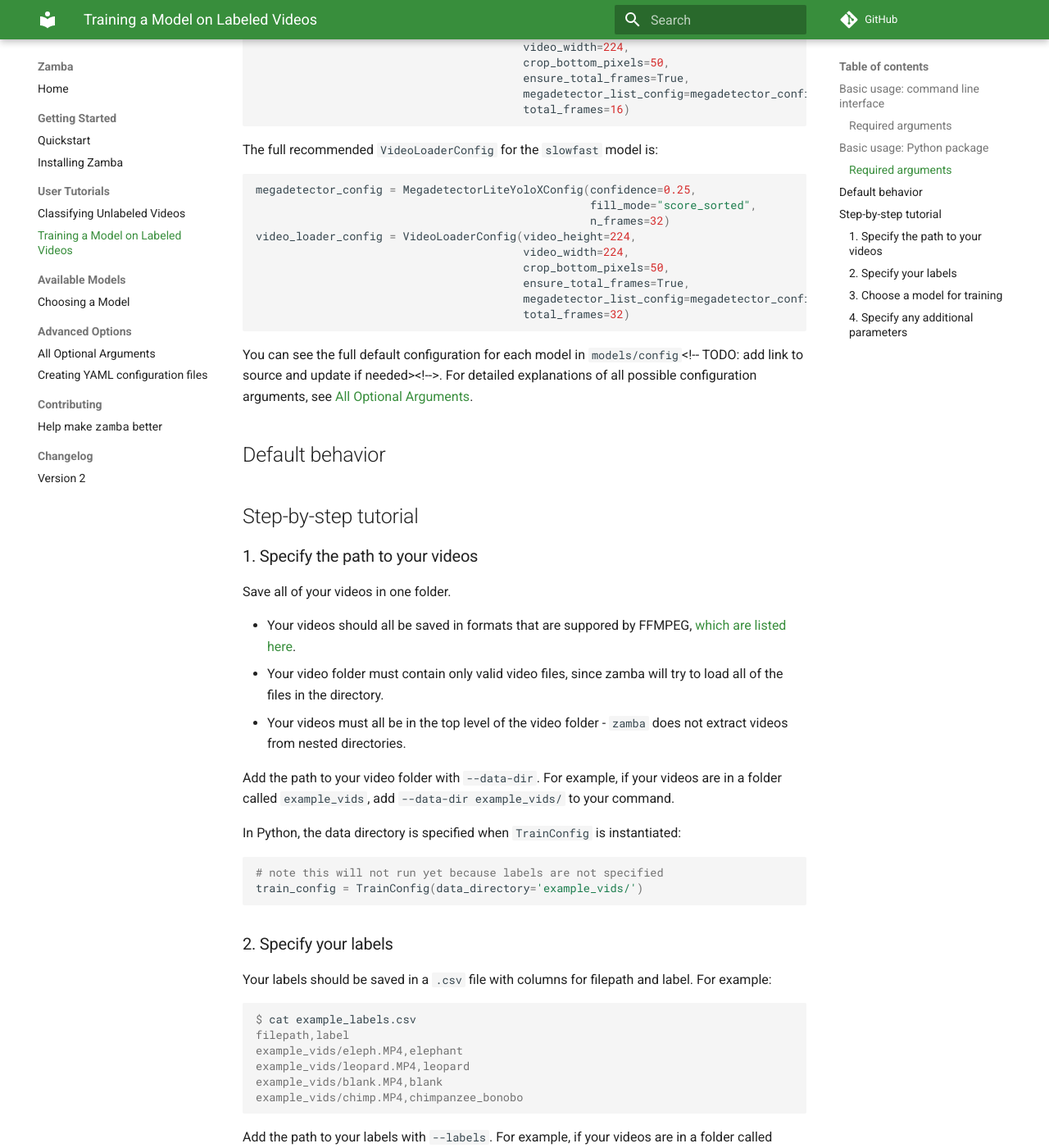
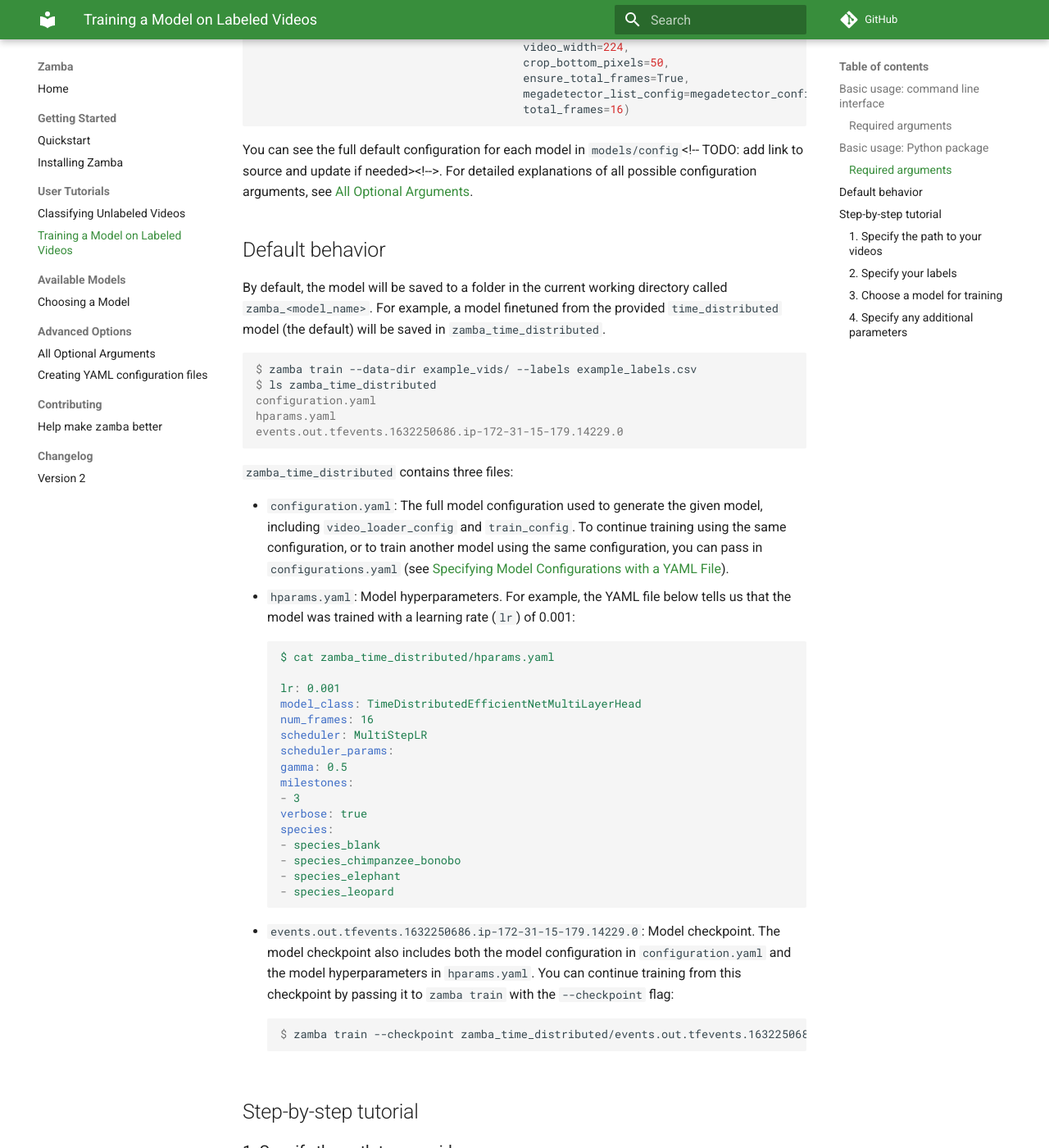
Before and after one commit to drivendataorg/zamba, an MkDocs documentation site: the page built from docs/docs/train-tutorial.md, in a window 1280 px wide and 1400 px high, scrolled down 2371 px. Shown: the whole window at 82% size. Built offline with MkDocs 1.6.1 and Material for MkDocs 9.7.7, drawn with Linux system fonts in a browser that asks for light colours; comment, search, counter and statistics services are not loaded; some of the changed text lies outside the part shown.

Commit message:
Record of extra code, then will delete

````diff
--- a/docs/docs/train-tutorial.md
+++ b/docs/docs/train-tutorial.md
@@ -5,7 +5,7 @@ This section walks through how to train a model using `zamba`. If you are new to
 This tutorial goes over the steps for using `zamba` if:
 
 * You already have `zamba` installed (for details see the [Installation](install.md) page)
-* Have labeled videos that you want to use to train or finetune a model
+* You have labeled videos that you want to use to train or finetune a model
 
 `zamba` can run two types of model training:
 
@@ -87,24 +87,46 @@ video_loader_config = VideoLoaderConfig(video_height=224,
                                         total_frames=16)
 ```
 
-The full recommended `VideoLoaderConfig` for the `slowfast` model is:
-```python
-megadetector_config = MegadetectorLiteYoloXConfig(confidence=0.25,
-                                                  fill_mode="score_sorted",
-                                                  n_frames=32)
-video_loader_config = VideoLoaderConfig(video_height=224,
-                                        video_width=224,
-                                        crop_bottom_pixels=50,
-                                        ensure_total_frames=True,
-                                        megadetector_list_config=megadetector_config,
-                                        total_frames=32)
-```
-
 You can see the full default configuration for each model in `models/config`<!-- TODO: add link to source and update if needed><!-->. For detailed explanations of all possible configuration arguments, see [All Optional Arguments](configurations.md).
 
 ## Default behavior
 
-<!-- TODO: where model will be saved><!-->
+By default, the model will be saved to a folder in the current working directory called `zamba_<model_name>`. For example, a model finetuned from the provided `time_distributed` model (the default) will be saved in `zamba_time_distributed`.
+
+```console
+$ zamba train --data-dir example_vids/ --labels example_labels.csv
+$ ls zamba_time_distributed
+configuration.yaml
+hparams.yaml
+events.out.tfevents.1632250686.ip-172-31-15-179.14229.0
+```
+
+`zamba_time_distributed` contains three files:
+
+* `configuration.yaml`: The full model configuration used to generate the given model, including `video_loader_config` and `train_config`. To continue training using the same configuration, or to train another model using the same configuration, you can pass in `configurations.yaml` (see [Specifying Model Configurations with a YAML File](yaml-config.md)).
+* `hparams.yaml`: Model hyperparameters. For example, the YAML file below tells us that the model was trained with a learning rate (`lr`) of 0.001:
+    ```yaml
+    $ cat zamba_time_distributed/hparams.yaml
+
+    lr: 0.001
+    model_class: TimeDistributedEfficientNetMultiLayerHead
+    num_frames: 16
+    scheduler: MultiStepLR
+    scheduler_params:
+    gamma: 0.5
+    milestones:
+    - 3
+    verbose: true
+    species:
+    - species_blank
+    - species_chimpanzee_bonobo
+    - species_elephant
+    - species_leopard
+    ```
+* `events.out.tfevents.1632250686.ip-172-31-15-179.14229.0`: Model checkpoint. The model checkpoint also includes both the model configuration in `configuration.yaml` and the model hyperparameters in `hparams.yaml`. You can continue training from this checkpoint by passing it to `zamba train` with the `--checkpoint` flag:
+    ```console
+    $ zamba train --checkpoint zamba_time_distributed/events.out.tfevents.1632250686.ip-172-31-15-179.14229.0 --data-dir example_vids/ --labels example_labels.csv
+    ```
 
 ## Step-by-step tutorial
 
@@ -121,6 +143,8 @@ Add the path to your video folder with `--data-dir`. For example, if your videos
 In Python, the data directory is specified when `TrainConfig` is instantiated:
 
 ```python
+from zamba.models.config import TrainConfig
+
 # note this will not run yet because labels are not specified
 train_config = TrainConfig(data_directory='example_vids/')
 ```
@@ -145,7 +169,7 @@ $ zamba train --data-dir example_vids/ --labels example_labels.csv
 ```
 
 In Python, the labels are passed in when `TrainConfig` is instantiated. The Python package allows you to pass in labels as either a file path or a pandas dataframe:
-```
+```python
 labels_dataframe = pd.read_csv('example_labels.csv').set_index('filepath')
 train_config = TrainConfig(data_directory='example_vids/',
                            labels=labels_dataframe)
@@ -204,7 +228,7 @@ The model only trains or generates prediction based on a subset of the frames in
 
 * If animals are more likely to be seen early in the video because that is closer to when the camera trap was triggered, you may want to set `early_bias` to True. This selects 16 frames towards the beginning of the video.
 * A simple option is to sample frames that are evenly distributed throughout a video. For example, to select 32 evenly distributed frames, add the following to a [YAML configuration file](yaml-config.md):
-```
+```yaml
 video_loader_config:
     total_frames: 32
     evenly_sample_total_frames: True
````
Also changed, not shown: docs/docs/cli-tutorials/cli-predict.md (added, +80 -0 lines), docs/docs/cli-tutorials/cli-train.md (added, +26 -0 lines), docs/docs/python-tutorial.md (added, +19 -0 lines), docs/docs/python-tutorials/python-arguments.md (added, +10 -0 lines), docs/docs/python-tutorials/python-predict.md (added, +9 -0 lines), docs/docs/python-tutorials/python-train.md (added, +9 -0 lines).
